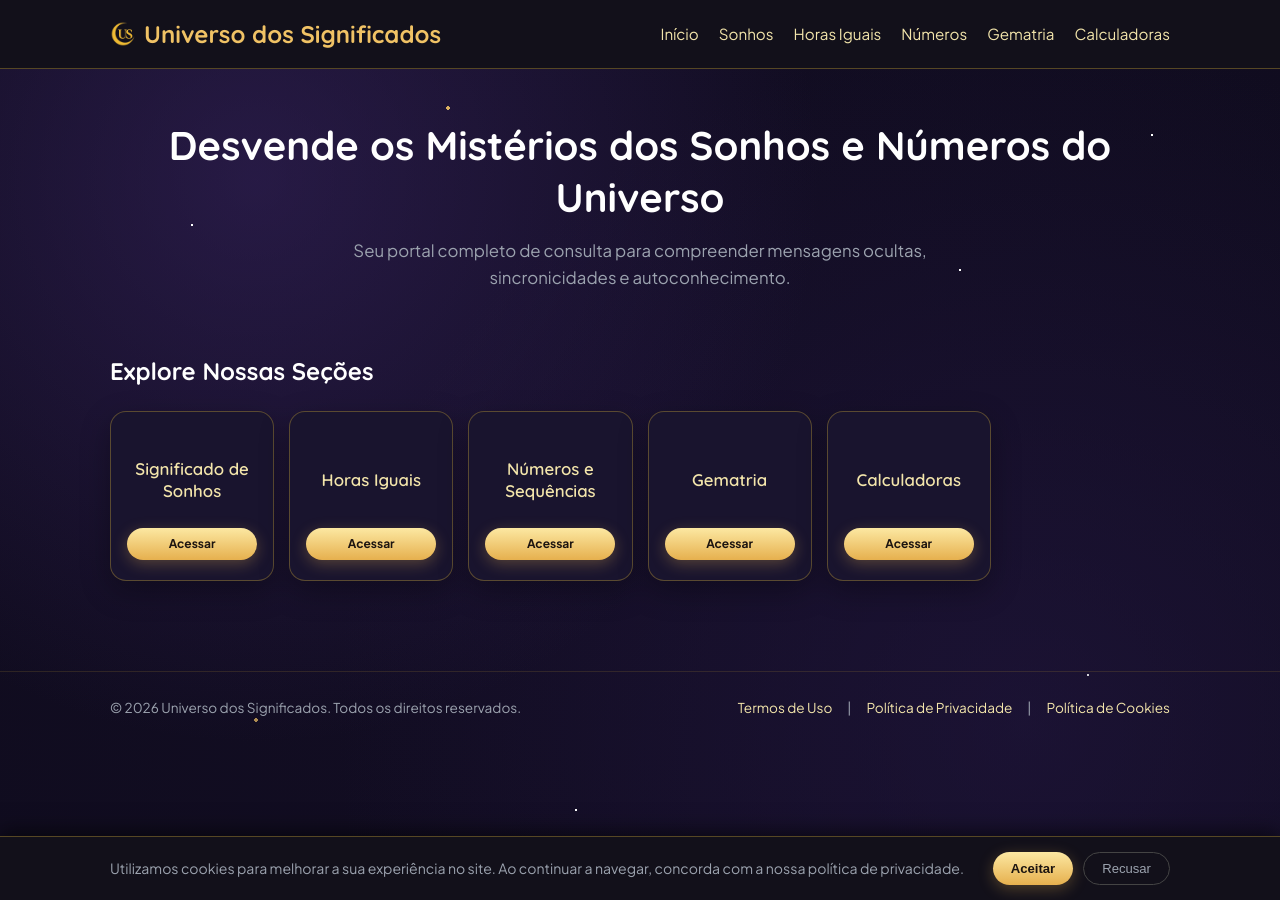
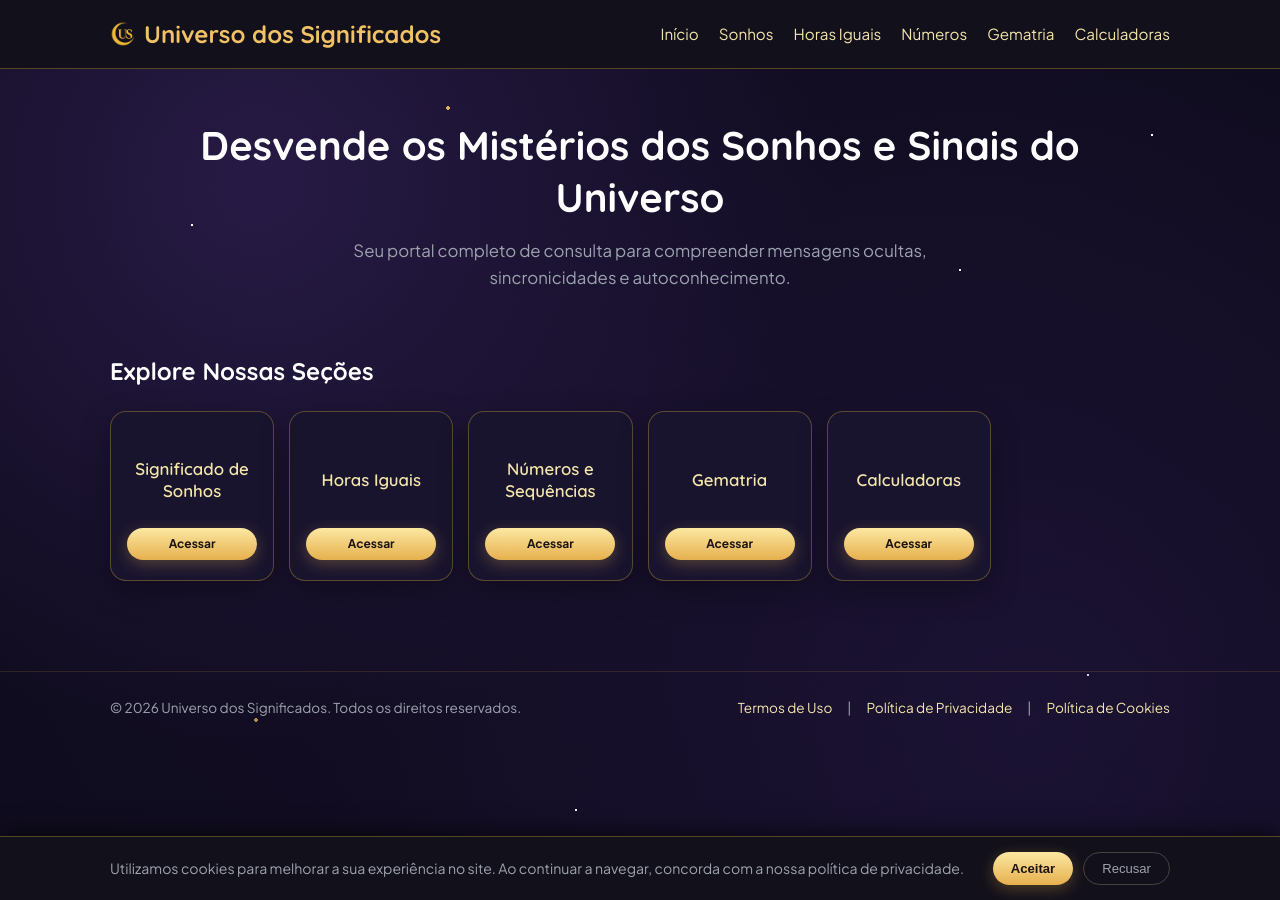
Before and after one commit to dreams-num/portal-significados, a Jekyll site: the page built from index.html, in a window 1280 px wide. Built offline with Jekyll 4.4.1, drawn with Linux system fonts in a browser that asks for light colours.

Commit message:
Update heading text in index.html

```diff
--- a/index.html
+++ b/index.html
@@ -11,7 +11,7 @@ description: "Descubra o significado oculto das horas iguais, interpretação de
 <main class="main-content container">
     <section class="hero">
         <div class="container" style="text-align: center;">
-            <h1>Desvende os Mistérios dos Sonhos e Números do Universo</h1>
+            <h1>Desvende os Mistérios dos Sonhos e Sinais do Universo</h1>
             <p>Seu portal completo de consulta para compreender mensagens ocultas, sincronicidades e autoconhecimento.</p>
         </div>
     </section>
```
